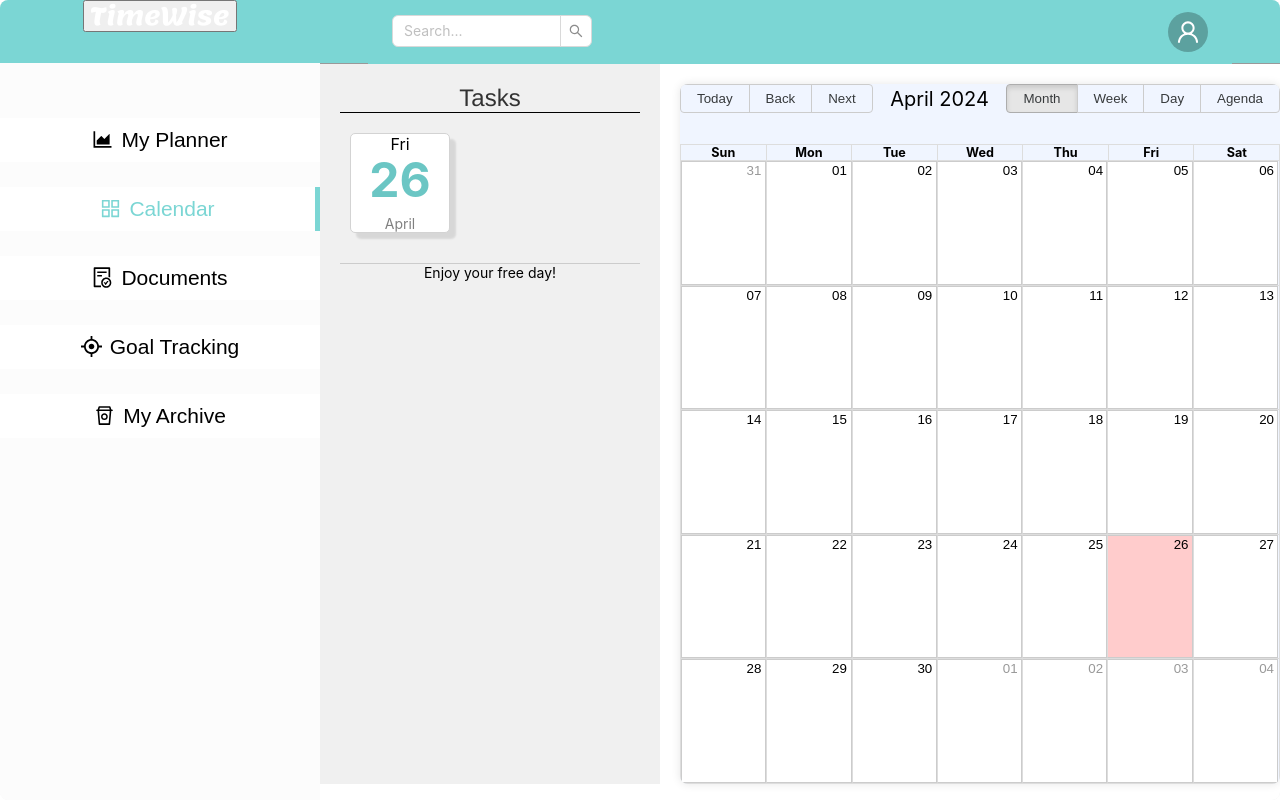
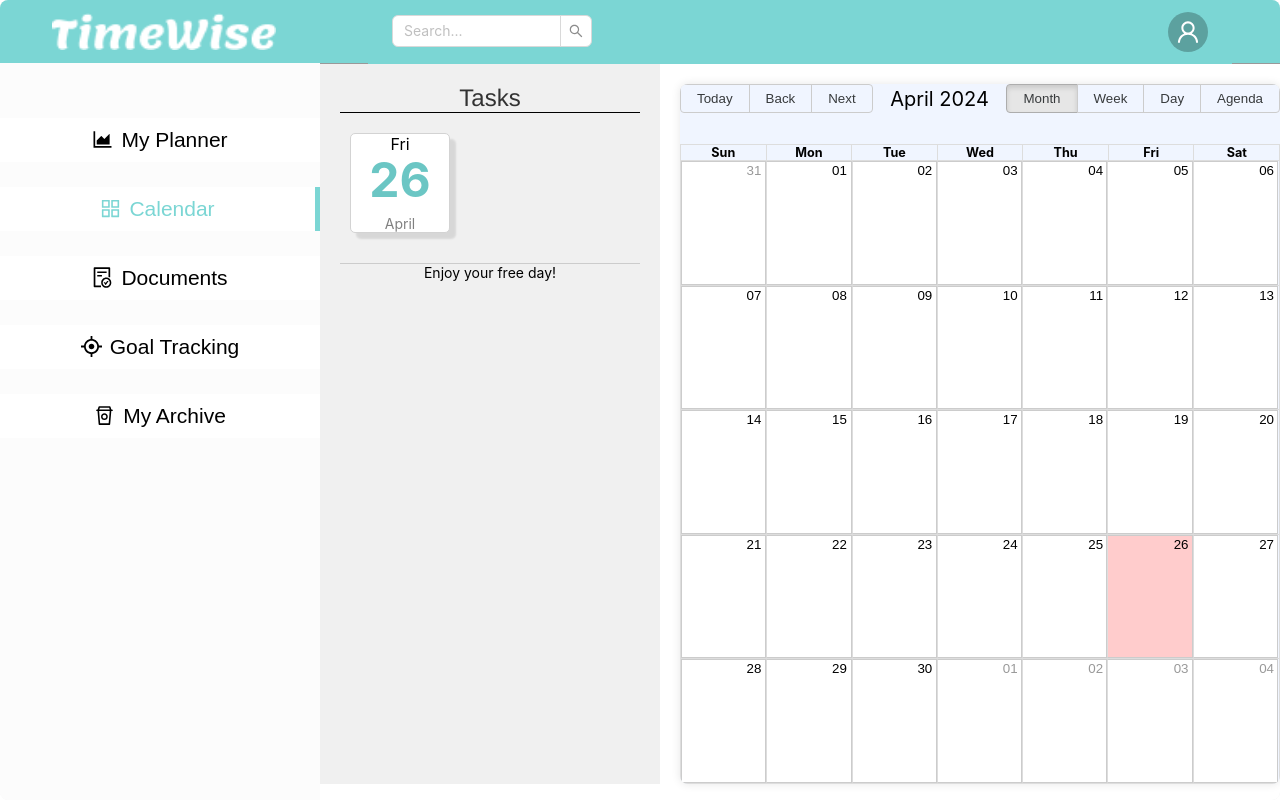
Before and after one commit to LiliAzatyan/time-wise-web, a React (Create React App) app: page /calendar in a window 1280 px wide. Built offline with nearby package versions, Linux system fonts and the light colour scheme.

Commit message:
commited logo space

```diff
--- a/src/layouts/SiderLayout.js
+++ b/src/layouts/SiderLayout.js
@@ -65,25 +65,14 @@ const App = () => {
     <div style={{backgroundColor: "#FCFCFC"}}>
       <div style={{height: '63px', marginTop: '0px', backgroundColor: "#7BD6D4"}}>
 
-        <a href="/home" onClick={handleClick}>
-          <button
+        {/* <a href="/home" onClick={handleClick}> */}
+          {/* <button
             className={`button ${isClicked ? "true" : "false"}`}
             onClick={handleClick}
-          >
-            <img src="./TimeWise2.png" alt="Logo" width="100%"/>
-          </button>
-        </a>
-
-
-       {/* <a href="/home" onClick={handleClick}>
-              <button
-                className={`button ${isClicked ? "true" : "false"}`}
-                onClick={handleClick}
-              >
-                <img src="./TimeWise2.png" alt="Logo" width="100%"/>
-              </button>
-      </a> */}
-
+          > */}
+            <img src="./TimeWise2.png" alt="Logo" width="70%" style={{marginTop: "13px", marginLeft: "8px"}}/>
+          {/* </button> */}
+        {/* </a> */}
 
       </div>
       <div style={{height: '100vh', marginTop: "40px"}}>
```
